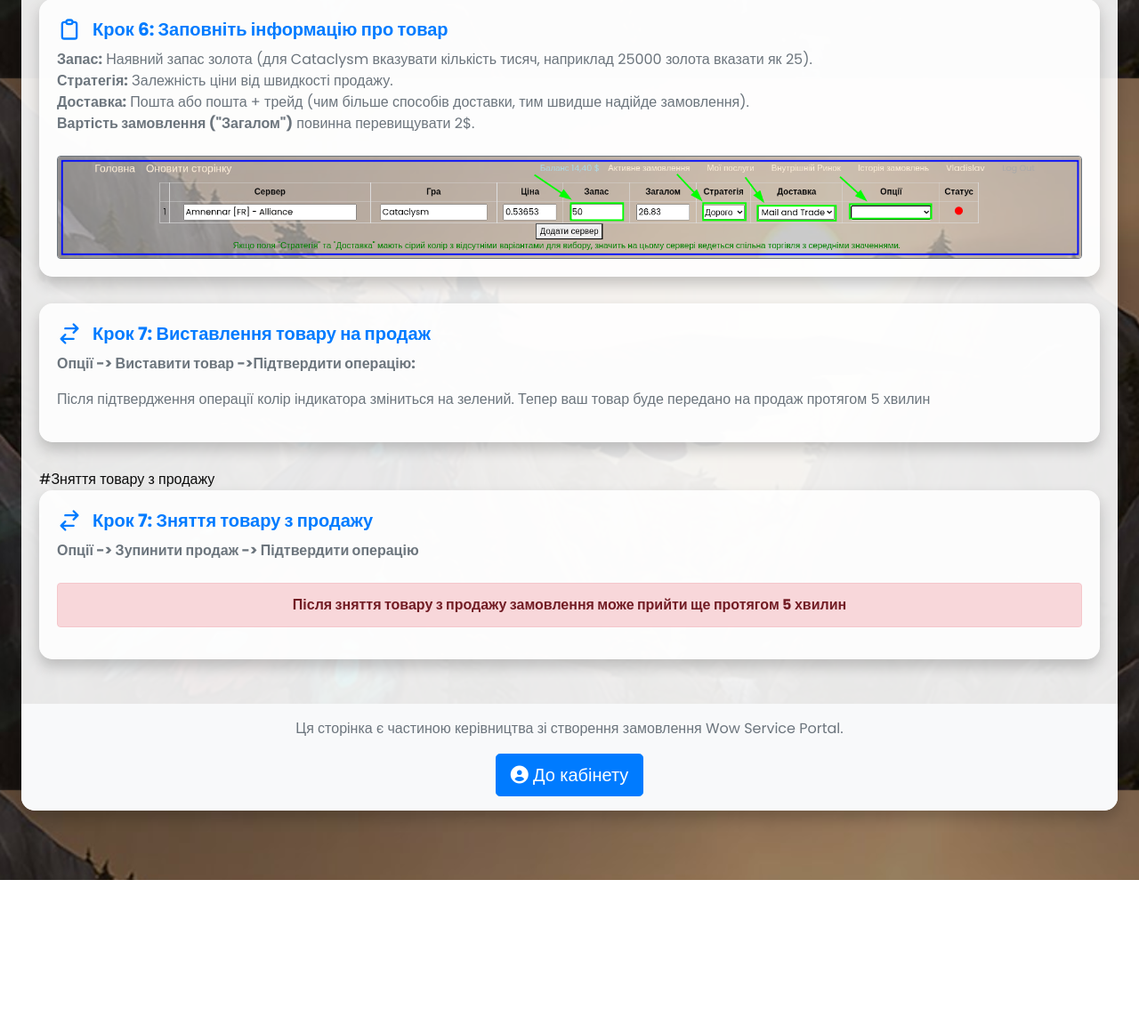
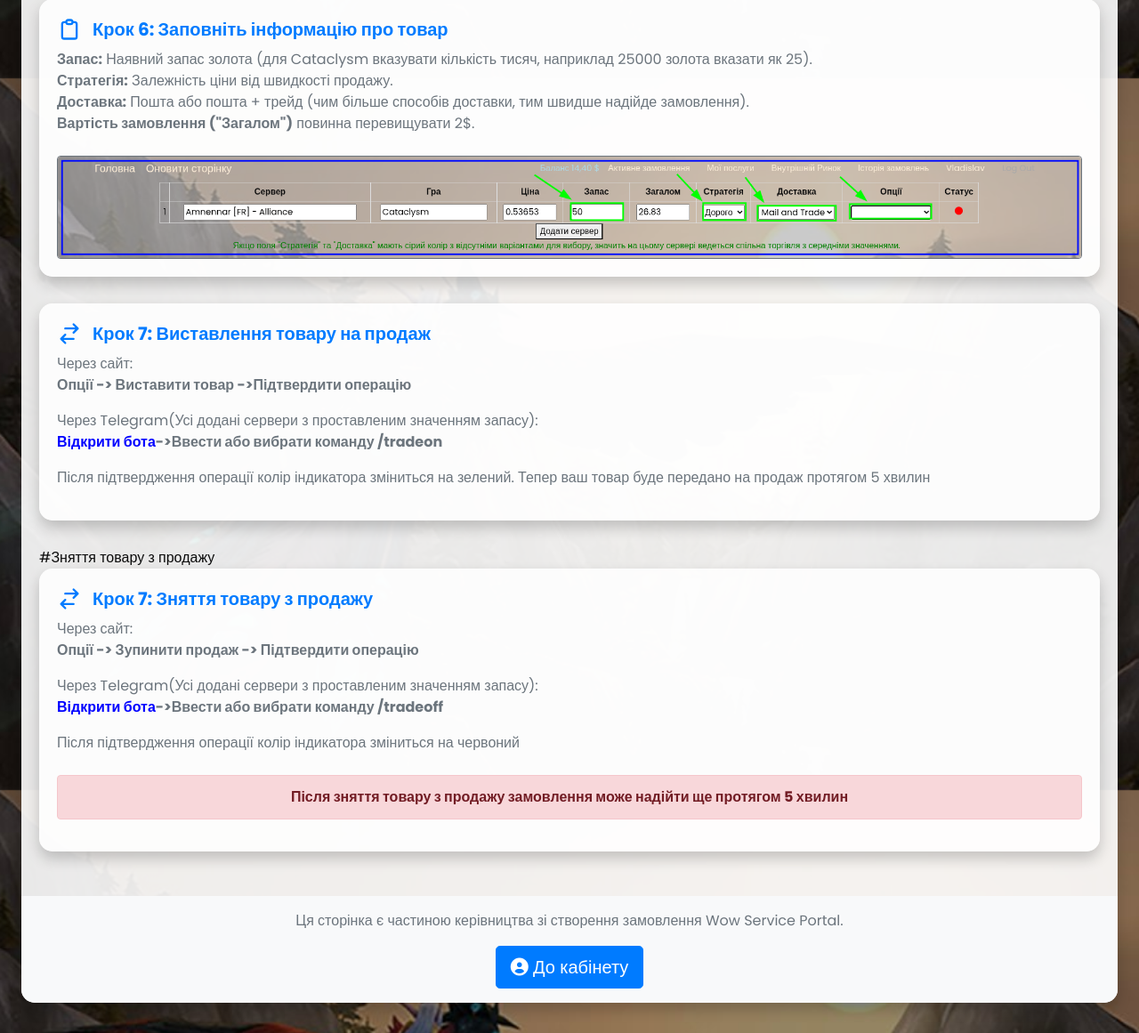
Before and after one commit to Roll1ngo/Web_g2g, a Django app: page /profile/create_order_instruction/ in a window 1280 px wide. Shown: the part 1512-2673 px from the top of the page at 89% size. Before the commit the page ends 2501 px from the top, so only its background shows below. Run offline with Django 5.2, Linux system fonts and the light colour scheme; the visitor is signed in with stand-in values (Sample User, id 1); data comes from the database, SQL or seed files in the repository; data that the repository does not hold is empty; some libraries are stand-ins or nearby versions.

Commit message:
fix time for internal market and add some instruction for tutorial

```diff
--- a/web_resource_g2g/internal_market/models.py
+++ b/web_resource_g2g/internal_market/models.py
@@ -20,7 +20,7 @@ class InternalOrder(models.Model):
     owner_commission = models.DecimalField(max_digits=10, decimal_places=3, default=0)
     technical_commission = models.DecimalField(max_digits=10, decimal_places=3, default=0)
     trade_mode = models.CharField(max_length=255)
-    created_time = models.DateTimeField(default=datetime.now().replace(microsecond=0))
+    created_time = models.DateTimeField(auto_now_add=True)
     send_message = models.BooleanField(default=False)
     path_to_video = models.CharField(max_length=255, blank=True, default='')
     download_video_status = models.BooleanField(default=False, null=True)
--- a/web_resource_g2g/main/crud.py
+++ b/web_resource_g2g/main/crud.py
@@ -638,7 +638,6 @@ def create_record_to_stock_history_table(row_id, description, active_rate=None):
         stock=offer.stock,
         active_rate_record=offer.active_rate if active_rate is None else active_rate,
         description=description,
-        created_time=timezone.now()
     )
     stock_row.save()
     logger.info("New record to stock table created.")
--- a/web_resource_g2g/main/models.py
+++ b/web_resource_g2g/main/models.py
@@ -120,7 +120,7 @@ class SoldOrders(models.Model):
     technical_commission = models.DecimalField(max_digits=10, decimal_places=3, default=0)
     to_be_earned = models.DecimalField(max_digits=10, decimal_places=3, default=0)
     trade_mode = models.CharField(max_length=255)
-    created_time = models.DateTimeField(default=datetime.now().replace(microsecond=0))
+    created_time = models.DateTimeField(auto_now_add=True)
     send_message = models.BooleanField(default=False)
     path_to_video = models.CharField(max_length=255, blank=True)
     download_video_status = models.BooleanField(default=False, null=True)
@@ -177,7 +177,7 @@ class ChangeStockHistory(models.Model):
     server = models.ForeignKey(ServerUrls, on_delete=models.CASCADE)
     stock = models.IntegerField()
     active_rate_record = models.BooleanField(default=False)
-    created_time = models.DateTimeField(default=timezone.now)  # Час виплати
+    created_time = models.DateTimeField(auto_now_add=True)  # Час виплати
     description = models.TextField(blank=True, null=True)
 
     class Meta:
--- a/web_resource_g2g/user_profile/templates/user_profile/create_order_instruction.html
+++ b/web_resource_g2g/user_profile/templates/user_profile/create_order_instruction.html
@@ -193,8 +193,11 @@
                         Крок 7: Виставлення товару на продаж
                     </h2>
                     <ul class="list-unstyled text-secondary mb-3">
-                        <li><span class="font-weight-bold">Опції -> Виставити товар ->Підтвердити операцію:</span></li>
-
+                        <li>Через сайт:</li>
+                        <li><span class="font-weight-bold">Опції -> Виставити товар ->Підтвердити операцію</span></li>
+                        <p></p>
+                        <li>Через Telegram(Усі додані сервери з проставленим значенням запасу):</li>
+                        <li><span class="font-weight-bold"><a href="https://t.me/MNLalertbot" target="_blank" style="text-decoration: none; color:blue;">Відкрити бота</a>->Ввести або вибрати команду /tradeon</span></li>
                     </ul>
                     <p class="text-secondary">Після підтвердження операції колір індикатора зміниться на зелений. Тепер ваш товар буде передано на продаж протягом 5 хвилин</p>
                 </div>
@@ -210,10 +213,16 @@
                         Крок 7: Зняття товару з продажу
                     </h2>
                     <ul class="list-unstyled text-secondary mb-3">
+                        <li>Через сайт:</li>
                         <li><span class="font-weight-bold">Опції -> Зупинити продаж -> Підтвердити операцію</span></li>
+                        <p></p>
+                        <li>Через Telegram(Усі додані сервери з проставленим значенням запасу):</li>
+                        <li><span class="font-weight-bold"><a href="https://t.me/MNLalertbot" target="_blank" style="text-decoration: none; color:blue;">Відкрити бота</a>->Ввести або вибрати команду /tradeoff</span></li>
                     </ul>
+                    <p class="text-secondary">Після підтвердження операції колір індикатора зміниться на червоний</p>
+
                     <div class="alert alert-danger font-weight-bold text-center mt-4" role="alert">
-                        Після зняття товару з продажу замовлення може прийти ще протягом 5 хвилин
+                        Після зняття товару з продажу замовлення може надійти ще протягом 5 хвилин
                     </div>
                 </div>
             </div>
--- a/web_resource_g2g/user_profile/templates/user_profile/rules.html
+++ b/web_resource_g2g/user_profile/templates/user_profile/rules.html
@@ -273,7 +273,7 @@
                         </svg>
                         8. Підтримка
                     </h2>
-                    <p class="text-secondary">З усіма запитаннями звертайтесь у Telegram через бота або до адміністратора.</p>
+                    <p class="text-secondary">З усіма запитаннями звертайтесь у <a href="https://t.me/+cWY33B74-FY2ODFi" style="color: blue;">Telegram канал спільноти</a> або до <a href="http://t.me/VladislavBratus" style="color: blue;">Адміністратора</a>.</p>
                     <div class="alert alert-success mt-3" role="alert">
                         <i class="fas fa-sync-alt me-2"></i> Слідкуйте за оновленнями — сервіс постійно вдосконалюється.
                     </div>
```
Also changed, not shown: web_resource_g2g/internal_market/migrations/0006_alter_internalorder_created_time.py (added), web_resource_g2g/main/migrations/0020_alter_g2gremainder_options_and_more.py (added), web_resource_g2g/main/migrations/0021_alter_changestockhistory_created_time_and_more.py (added).
